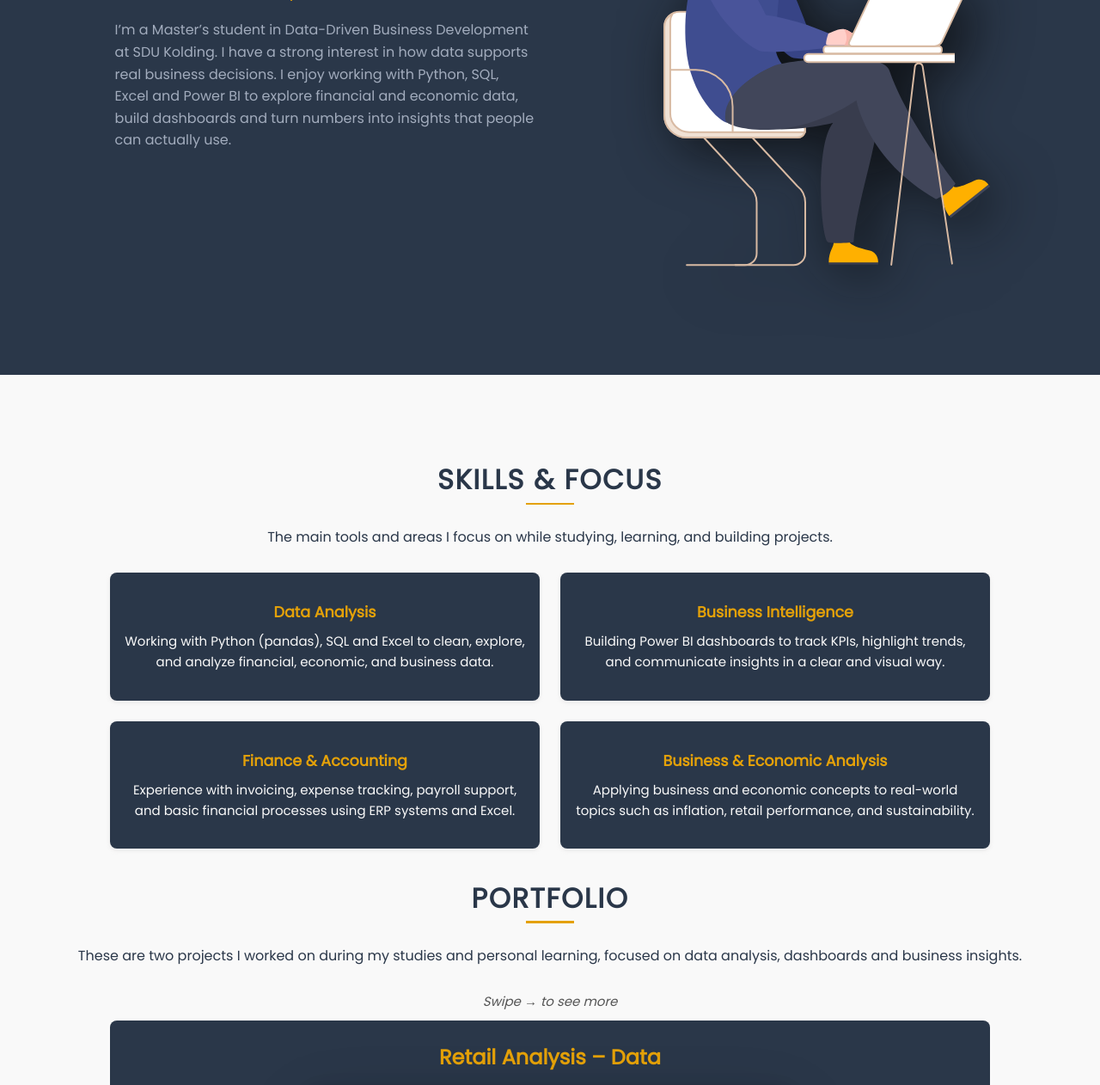
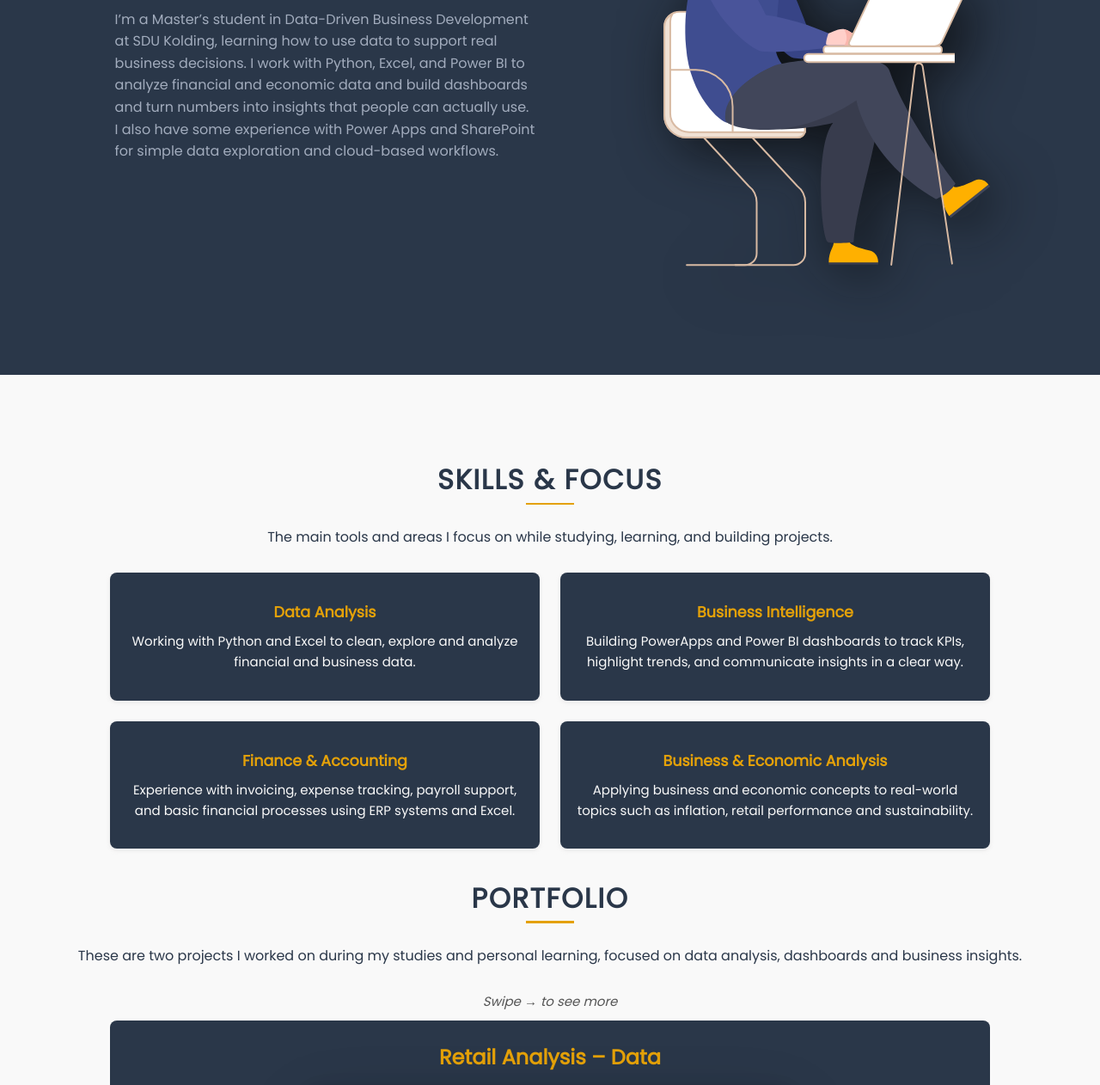
Before and after one commit to AlexRadulescu77/AlexRadulescu-Portfolio, a plain HTML site: page index.html in a window 1280 px wide. Shown: the part 364-1626 px from the top of the page at 86% size. Drawn offline with nearby package versions, Linux system fonts and the light colour scheme.

Commit message:
Updated portfolio text

```diff
--- a/index.html
+++ b/index.html
@@ -43,8 +43,10 @@
         <div class="home__career" data-aos="fade-up"><p>Business & Data Analytics Student</p></div>
         <div class="home__description" data-aos="fade-up">
           <p>
-            I’m a Master’s student in Data-Driven Business Development at SDU Kolding. I have a strong interest in how data supports real business decisions.
-I enjoy working with Python, SQL, Excel and Power BI to explore financial and economic data, build dashboards and turn numbers into insights that people can actually use.
+            I’m a Master’s student in Data-Driven Business Development at SDU Kolding, learning how to use data to support real business decisions.
+            I work with Python, Excel, and Power BI to analyze financial and economic data and build dashboards and turn numbers into insights that people can actually use.
+I also have some experience with Power Apps and SharePoint for simple data exploration and cloud-based workflows.
+
           </p>
         </div>
         <div class="home__img" data-aos="fade-up">
@@ -63,13 +65,13 @@ I enjoy working with Python, SQL, Excel and Power BI to explore financial and ec
       <div class="services__data" data-aos="fade-up">
         <h3 class="services__title">Data Analysis</h3>
         <p class="services__description">
-         Working with Python (pandas), SQL and Excel to clean, explore, and analyze financial, economic, and business data.
+         Working with Python and Excel to clean, explore and analyze financial and business data.
         </p>
       </div>
       <div class="services__data" data-aos="fade-up">
         <h3 class="services__title">Business Intelligence</h3>
         <p class="services__description">
-          Building Power BI dashboards to track KPIs, highlight trends, and communicate insights in a clear and visual way.        </p>
+          Building PowerApps and Power BI dashboards to track KPIs, highlight trends, and communicate insights in a clear way.        </p>
       </div>
       <div class="services__data" data-aos="fade-up">
         <h3 class="services__title">Finance & Accounting</h3>
@@ -80,7 +82,7 @@ I enjoy working with Python, SQL, Excel and Power BI to explore financial and ec
       <div class="services__data" data-aos="fade-up">
         <h3 class="services__title">Business & Economic Analysis</h3>
         <p class="services__description">
-          Applying business and economic concepts to real-world topics such as inflation, retail performance, and sustainability.
+          Applying business and economic concepts to real-world topics such as inflation, retail performance and sustainability.
         </p>
       </div>
     </div>
@@ -102,8 +104,8 @@ I enjoy working with Python, SQL, Excel and Power BI to explore financial and ec
           <h3 class="portfolio__title">Retail Analysis – Data</h3>
           <div class="portfolio__img"><img src="./assets/img/Retail.webp" alt="Retail Data Analysis" /></div>
           <p class="portfolio__description">
-            In this project, I analyzed Danish retail and inflation data from 2001 to 2025.
-I focused on cleaning and preparing the data in Python and SQL to uncover long-term trends and patterns.
+            In this project, I analyzed Danish retail and inflation data from 2001 to 2025 focusing on how price changes impact consumer behavior and retail performance using Python, PowerBI, PowerApps
+
 </p>
           </p>
           <a class="portfolio__link" href="https://github.com/AlexRadulescu77/Denmark-Retail-Inflation-Analysis-2001-2025" target="_blank">
```
